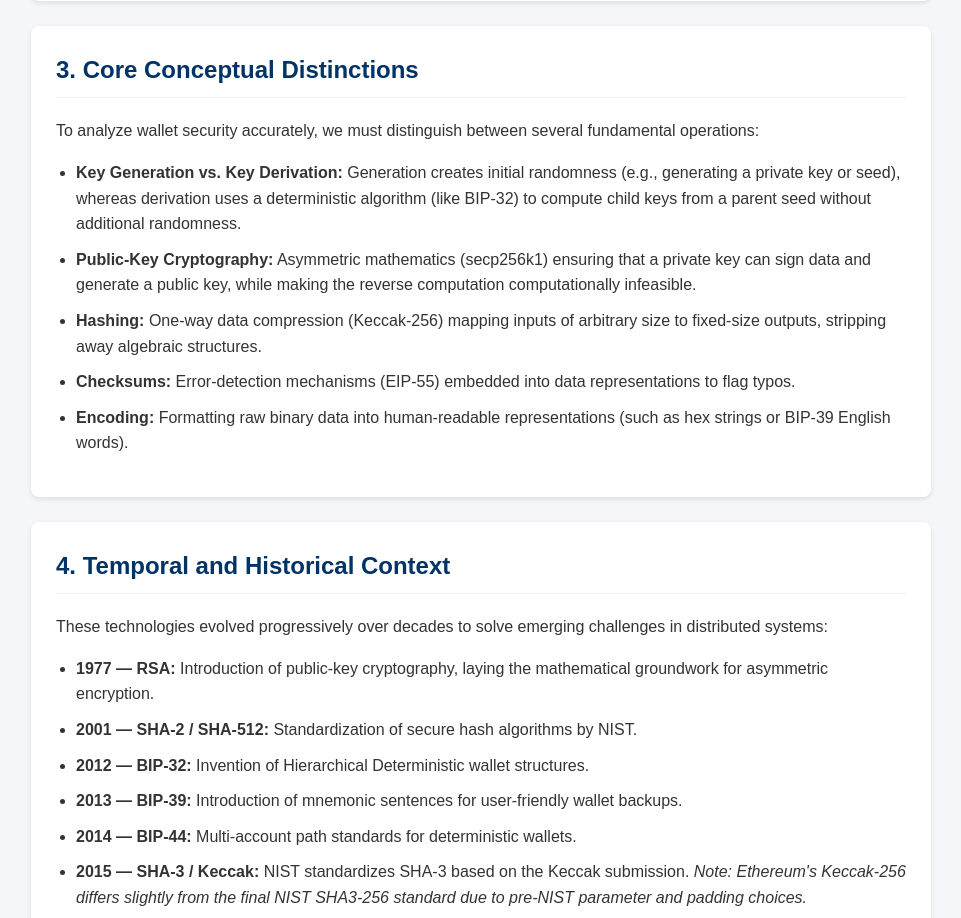
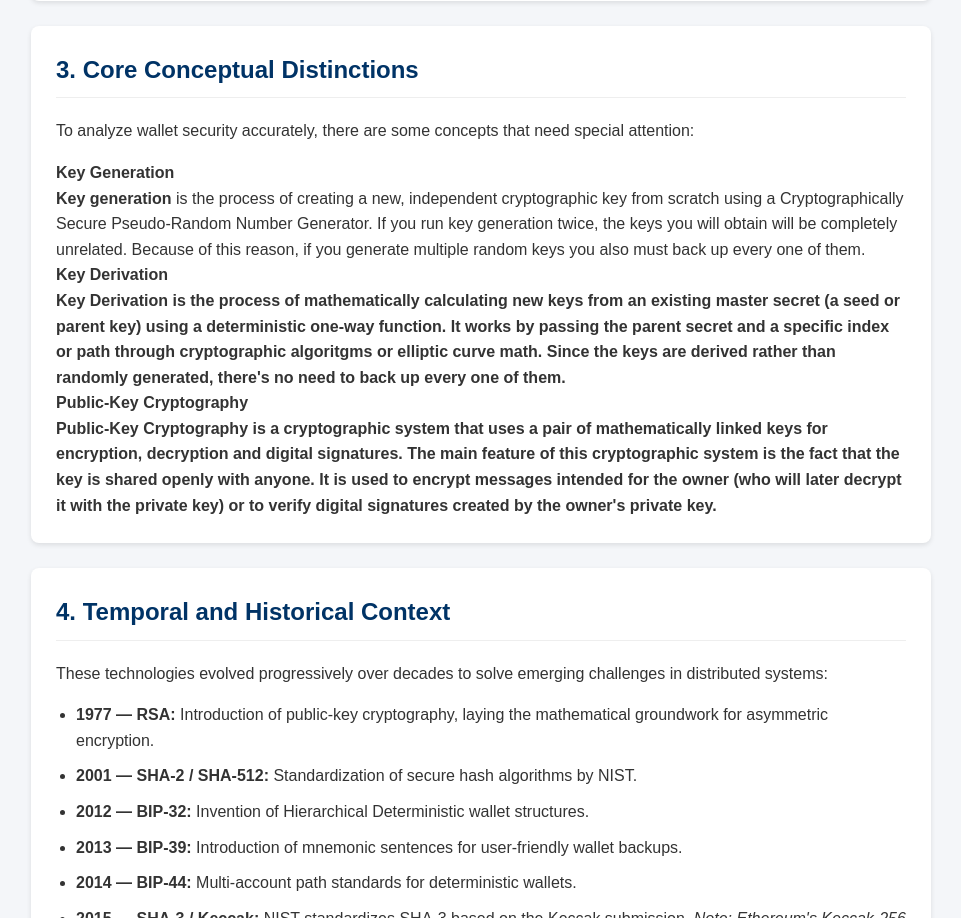
Before and after one commit to lisaproiettic/lisaproiettic.github.io, a plain HTML site: page homework2.html in a window 1280 px wide. Shown: the part 1702-2620 px from the top of the page, without its empty margins (159-1120 px from the left). Drawn offline with nearby package versions, Linux system fonts and the light colour scheme.

Commit message:
Add files via upload

```diff
--- a/homework2.html
+++ b/homework2.html
@@ -158,14 +158,22 @@ Checksummed Address (Mixed-Case)</div>
     <!-- 3. CORE CONCEPTUAL DISTINCTIONS -->
     <div class="section-card">
         <h2>3. Core Conceptual Distinctions</h2>
-        <p>To analyze wallet security accurately, we must distinguish between several fundamental operations:</p>
-        <ul>
-            <li><strong>Key Generation vs. Key Derivation:</strong> Generation creates initial randomness (e.g., generating a private key or seed), whereas derivation uses a deterministic algorithm (like BIP-32) to compute child keys from a parent seed without additional randomness.</li>
-            <li><strong>Public-Key Cryptography:</strong> Asymmetric mathematics (secp256k1) ensuring that a private key can sign data and generate a public key, while making the reverse computation computationally infeasible.</li>
-            <li><strong>Hashing:</strong> One-way data compression (Keccak-256) mapping inputs of arbitrary size to fixed-size outputs, stripping away algebraic structures.</li>
-            <li><strong>Checksums:</strong> Error-detection mechanisms (EIP-55) embedded into data representations to flag typos.</li>
-            <li><strong>Encoding:</strong> Formatting raw binary data into human-readable representations (such as hex strings or BIP-39 English words).</li>
-        </ul>
+        <p>To analyze wallet security accurately, there are some concepts that need special attention:</p>
+
+        <div class="definition-box">
+            <strong>Key Generation</strong><br>
+            <strong>Key generation</strong> is the process of creating a new, independent cryptographic key from scratch using a Cryptographically Secure Pseudo-Random Number Generator. If you run key generation twice, the keys you will obtain will be completely unrelated. Because of this reason, if you generate multiple random keys you also must back up every one of them.
+        </div>
+
+        <div class="definition-box">
+            <strong>Key Derivation</strong><br>
+            <strong>Key Derivation is the process of mathematically calculating new keys from an existing master secret (a seed or parent key) using a deterministic one-way function. It works by passing the parent secret and a specific index or path through cryptographic algoritgms or elliptic curve math. Since the keys are derived rather than randomly generated, there's no need to back up every one of them.</strong>
+        </div>
+
+        <div class="definition-box">
+        <strong>Public-Key Cryptography</strong><br>
+        <strong>Public-Key Cryptography is a cryptographic system that uses a pair of mathematically linked keys for encryption, decryption and digital signatures. The main feature of this cryptographic system is the fact that the key is shared openly with anyone. It is used to encrypt messages intended for the owner (who will later decrypt it with the private key) or to verify digital signatures created by the owner's private key.</strong>
+       </div>
     </div>
 
     <!-- 4. TEMPORAL AND HISTORICAL CONTEXT -->
```
